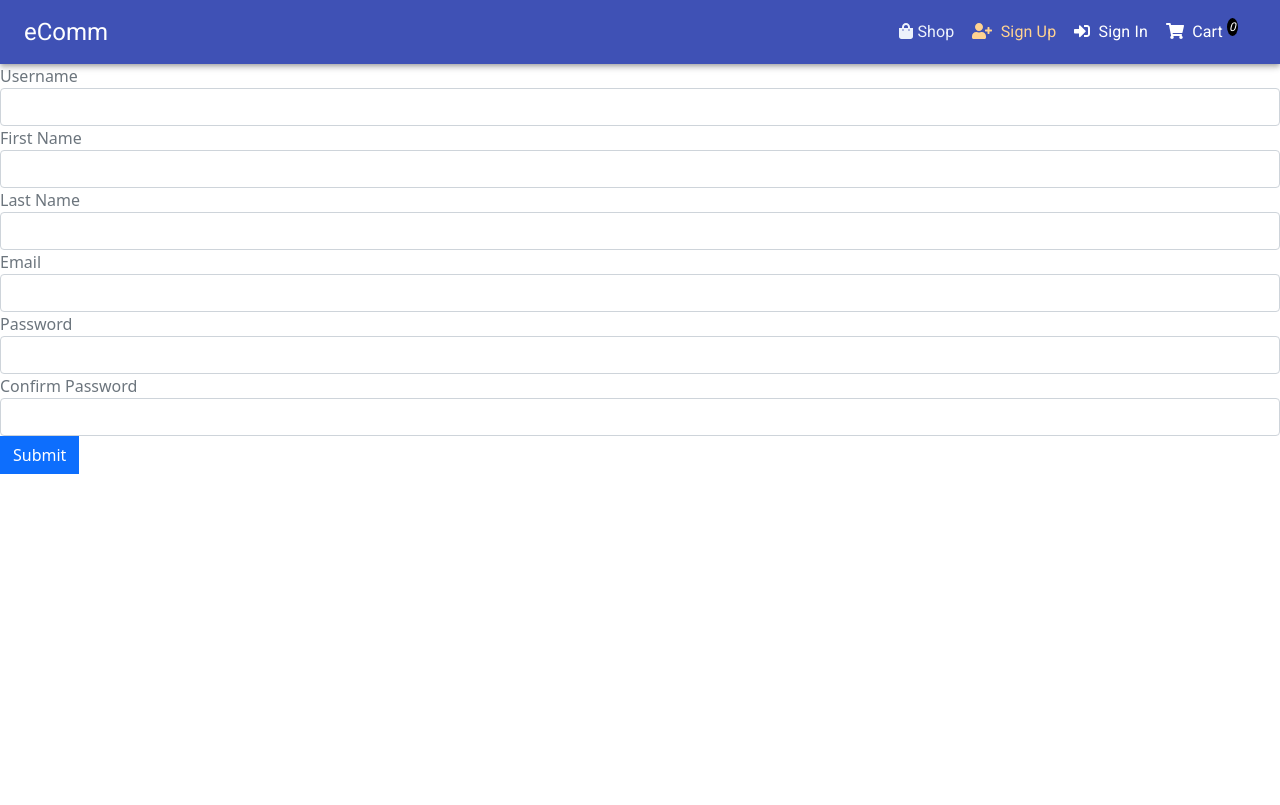
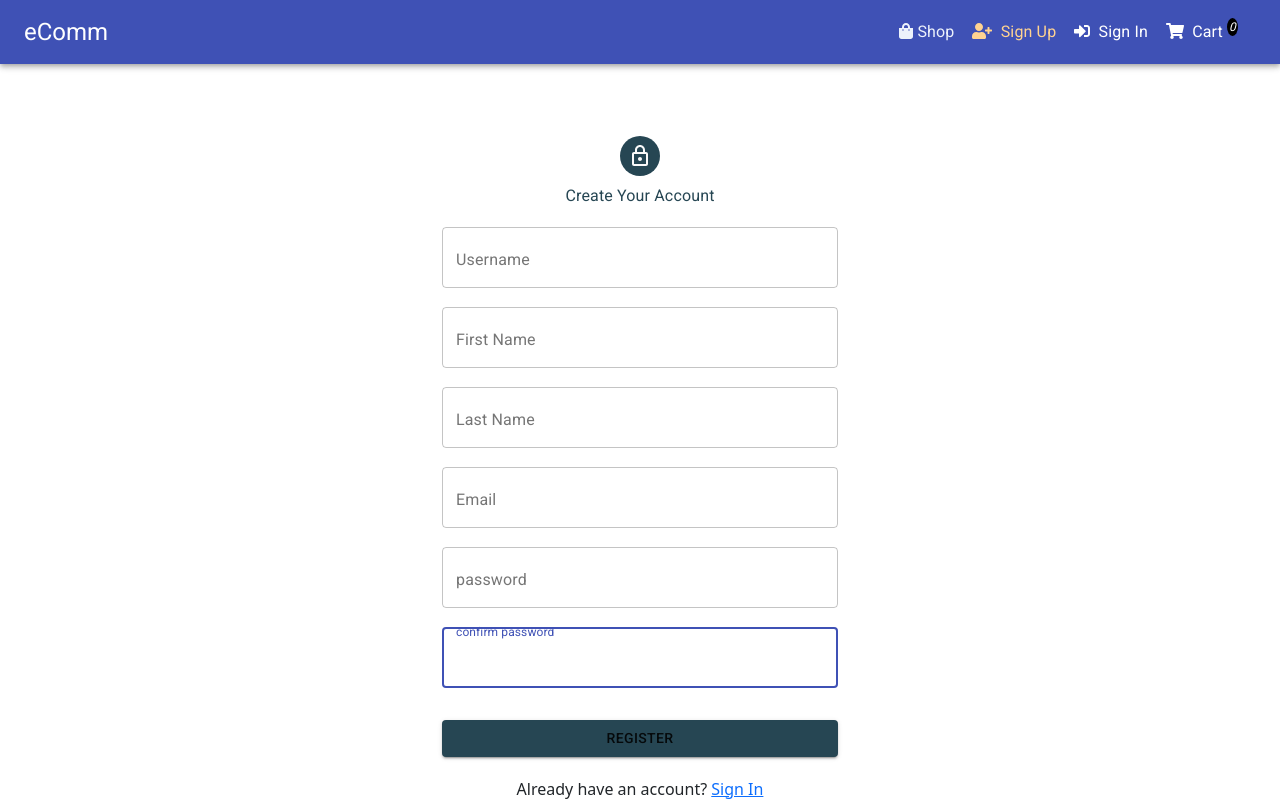
Before and after one commit to SilvinPradhan/eCommWeb-client, a React (Create React App) app: page /signup in a window 1280 px wide. Built offline with nearby package versions, Linux system fonts and the light colour scheme.

Commit message:
redesigned UI for sign up component

```diff
--- a/package.json
+++ b/package.json
@@ -18,6 +18,7 @@
     "react-router-dom": "5.2.0",
     "react-scripts": "4.0.3",
     "react-toastify": "7.0.4",
+    "validator": "^13.6.0",
     "web-vitals": "2.1.0"
   },
   "scripts": {
--- a/src/user/signup.js
+++ b/src/user/signup.js
@@ -2,6 +2,46 @@ import React, {useState} from 'react';
 import {Link} from 'react-router-dom';
 import {signup} from '../auth/user'
 import {toast} from "react-toastify";
+import {FontAwesomeIcon} from '@fortawesome/react-fontawesome'
+import LockOutlinedIcon from '@material-ui/icons/LockOutlined';
+import {
+    Button,
+    TextField,
+    Typography,
+    Avatar,
+    Container,
+} from '@material-ui/core';
+import {makeStyles} from '@material-ui/core/styles';
+
+import validator from "validator/es";
+import {faEye} from "@fortawesome/free-solid-svg-icons/faEye";
+import {faTimes} from "@fortawesome/free-solid-svg-icons/faTimes";
+
+const useStyles = makeStyles((theme) => ({
+    root: {},
+    heading: {
+        color: '#264653',
+        align: 'center',
+    },
+    avatar: {
+        margin: theme.spacing(1),
+        backgroundColor: '#264653',
+    },
+    paper: {
+        marginTop: theme.spacing(8),
+        display: 'flex',
+        flexDirection: 'column',
+        alignItems: 'center',
+    },
+    form: {
+        width: '100%',
+        marginTop: theme.spacing(1),
+    },
+    submit: {
+        margin: theme.spacing(3, 0, 2),
+        backgroundColor: '#264653',
+    },
+}));
 
 const Signup = () => {
     const [values, setValues] = useState({
@@ -14,8 +54,20 @@ const Signup = () => {
         error: '',
         success: false
     });
+    const classes = useStyles();
 
     const [strongPassword, setStrongPassword] = useState('')
+
+    const validate = (value) => {
+        if (validator.isStrongPassword(value, {
+            minLength: 8, minLowercase: 1,
+            minUppercase: 1, minNumbers: 1, minSymbols: 1
+        })) {
+            setStrongPassword('Strong Password')
+        } else {
+            setStrongPassword('Weak Password')
+        }
+    }
 
     const {username, firstName, lastName, email, password, confirmPassword, success, error} = values;
 
@@ -23,12 +75,15 @@ const Signup = () => {
         setValues({...values, error: '', [name]: event.target.value});
     };
 
-
     const clickSubmit = event => {
+        window.scrollTo(0, 0);
         event.preventDefault();
         setValues({...values, error: ''});
 
         signup({username, firstName, lastName, email, password}).then(data => {
+            if (password !== confirmPassword) {
+                alert('Password Mismatch')
+            }
             if (data.error) {
                 setValues({...values, error: data.error, success: false});
             } else {
@@ -56,41 +111,107 @@ const Signup = () => {
         });
     };
 
+    const showHide = () => {
+
+    }
+
     const signUpForm = () => (
-        <form>
-            <div className="form-group">
-                <label className="text-muted">Username</label>
-                <input onChange={handleChange('username')} type="text" className="form-control" value={username}/>
+
+        <Container component="main" maxWidth="xs">
+            <div className={classes.paper}>
+                <Avatar className={classes.avatar}>
+                    <LockOutlinedIcon/>
+                </Avatar>
+                <Typography className={classes.heading}>
+                    <i className="fas fa-user"></i> Create Your Account
+                </Typography>
+
+                <form
+                    className={classes.form}
+                >
+                    <TextField
+                        variant="outlined"
+                        margin="normal"
+                        label="Username"
+                        name="username"
+                        fullWidth
+                        autoFocus
+                        value={username}
+                        onChange={handleChange('username')
+                        }
+                    ></TextField>
+                    <TextField
+                        variant="outlined"
+                        margin="normal"
+                        label="First Name"
+                        name="firstName"
+                        fullWidth
+                        autoFocus
+                        value={firstName}
+                        onChange={handleChange('firstName')
+                        }
+                    ></TextField>
+                    <TextField
+                        variant="outlined"
+                        margin="normal"
+                        label="Last Name"
+                        name="lastName"
+                        fullWidth
+                        autoFocus
+                        value={lastName}
+                        onChange={handleChange('lastName')
+                        }
+                    ></TextField>
+                    <TextField
+                        variant="outlined"
+                        fullWidth
+                        autoFocus
+                        name="email"
+                        margin="normal"
+                        label="Email"
+                        value={email}
+                        type="email"
+                        onChange={handleChange('email')}
+                    ></TextField>
+
+                    <TextField
+                        variant="outlined"
+                        fullWidth
+                        autoFocus
+                        name="password"
+                        margin="normal"
+                        label="password"
+                        type={"password"}
+                        value={password}
+                        onChange={handleChange('password')}
+                    />
+
+                    <TextField
+                        variant="outlined"
+                        fullWidth
+                        autoFocus
+                        name="confirmPassword"
+                        margin="normal"
+                        type={"password"}
+                        label="confirm password"
+                        value={confirmPassword}
+                        onChange={handleChange('confirmPassword')}
+                    />
+                    <Button
+                        type="submit"
+                        fullWidth
+                        variant="contained"
+                        className={classes.submit}
+                        onClick={clickSubmit}
+                    >
+                        Register
+                    </Button>
+                </form>
+                <p className="my-1">
+                    Already have an account? <Link to="/signin">Sign In</Link>
+                </p>
             </div>
-
-            <div className="form-group">
-                <label className="text-muted">First Name</label>
-                <input onChange={handleChange('firstName')} type="text" className="form-control" value={firstName}/>
-            </div>
-
-            <div className="form-group">
-                <label className="text-muted">Last Name</label>
-                <input onChange={handleChange('lastName')} type="text" className="form-control" value={lastName}/>
-            </div>
-
-            <div className="form-group">
-                <label className="text-muted">Email</label>
-                <input onChange={handleChange('email')} type="email" className="form-control" value={email}/>
-            </div>
-
-            <div className="form-group">
-                <label className="text-muted">Password</label>
-                <input onChange={handleChange('password')} type="password" className="form-control" value={password}/>
-            </div>
-            <div className="form-group">
-                <label className="text-muted">Confirm Password</label>
-                <input onChange={handleChange('confirmPassword')} type="password" className="form-control"
-                       value={confirmPassword}/>
-            </div>
-            <button onClick={clickSubmit} className="btn btn-primary">
-                Submit
-            </button>
-        </form>
+        </Container>
     );
 
     const showError = () => (
```
Also changed, not shown: 1 other file (tests, documents, lock files or other folders).
